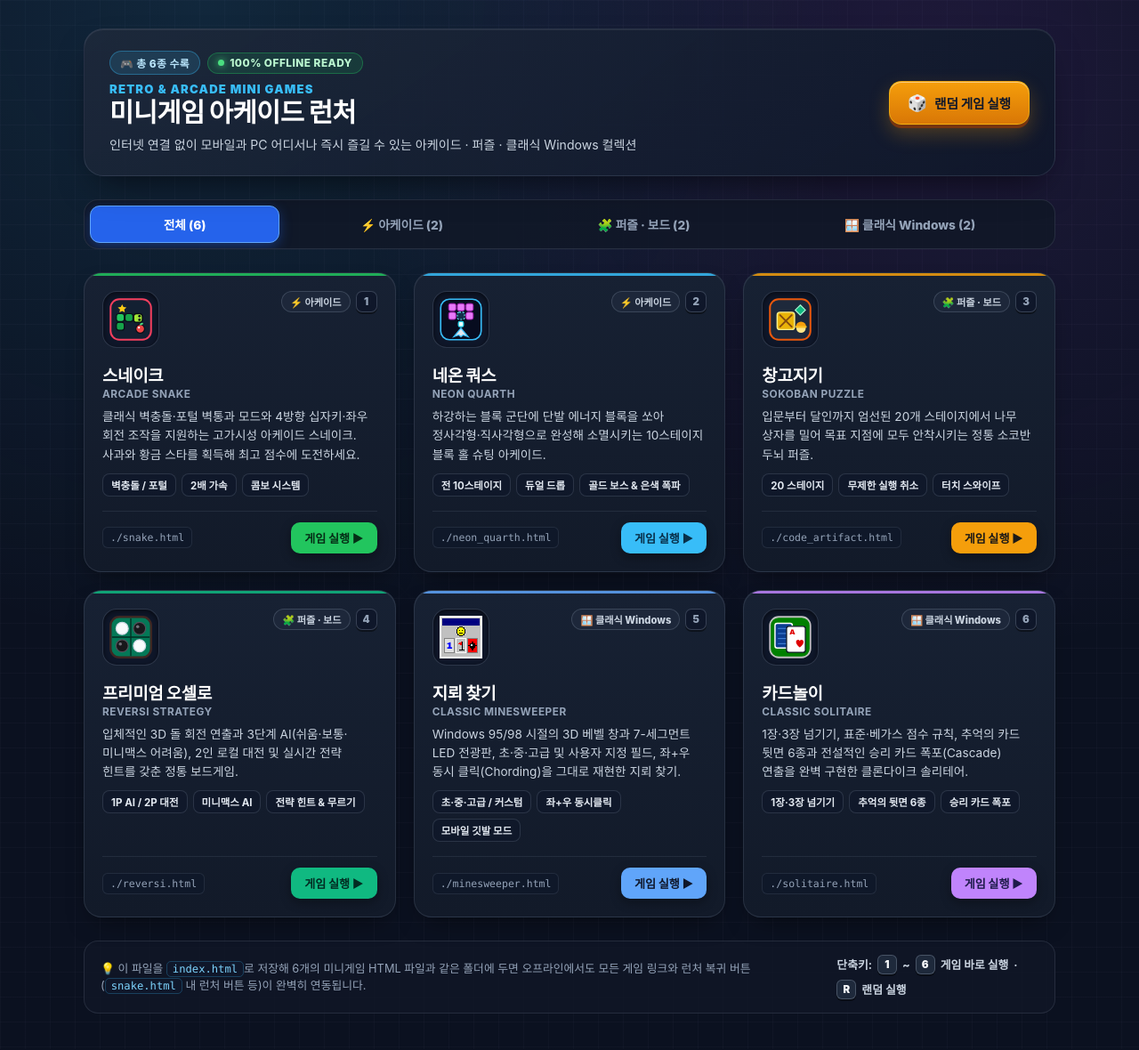
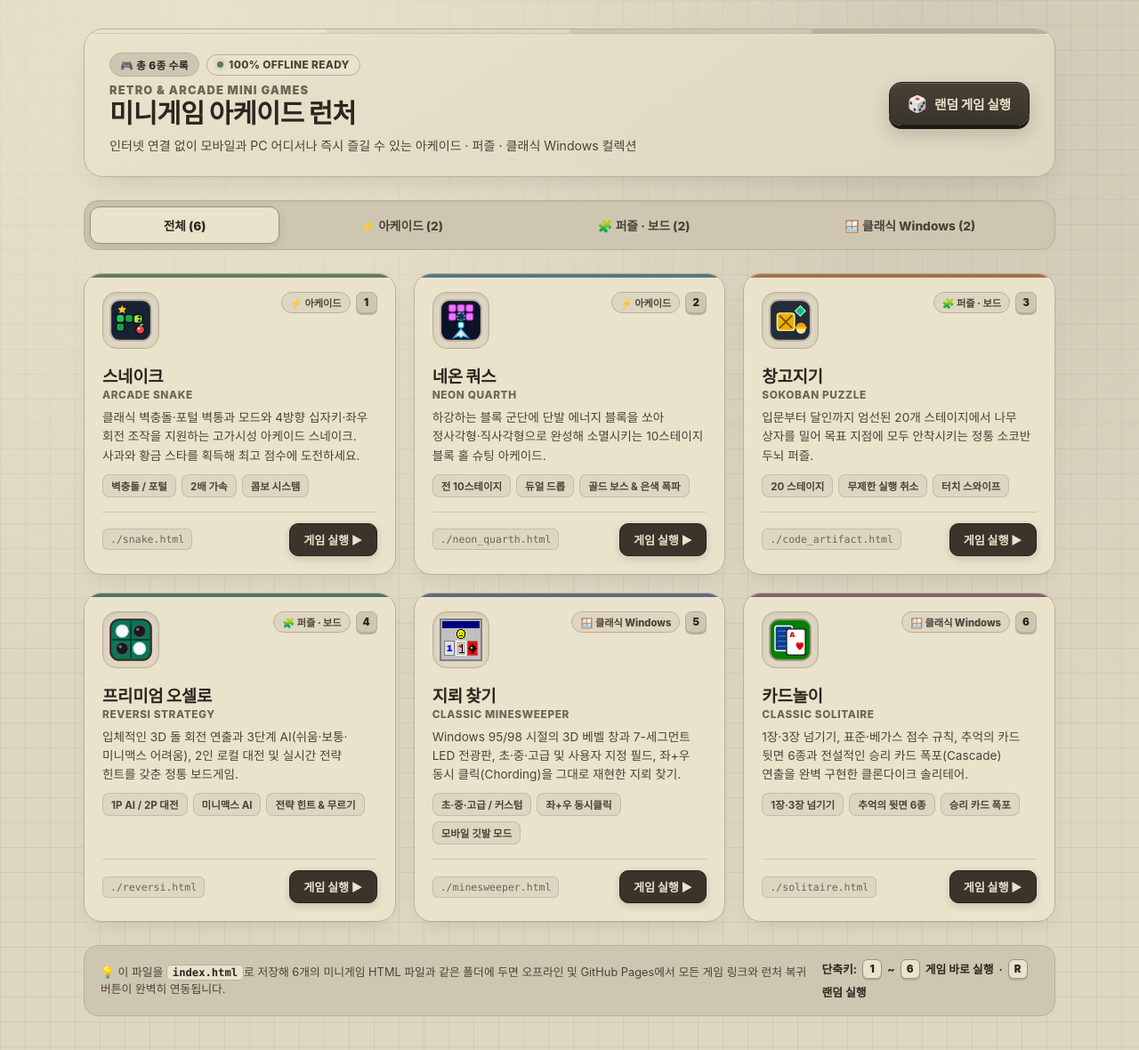
Before and after one commit to codesamchon/minigames, a plain HTML site: page index.html in a window 1280 px wide. Shown: the whole page at 89% size. Drawn offline with Linux system fonts and the light colour scheme.

Commit message:
Add files via upload

```diff
--- a/index.html
+++ b/index.html
@@ -5,33 +5,32 @@
   <meta name="viewport" content="width=device-width, initial-scale=1.0, viewport-fit=cover" />
   <meta name="mobile-web-app-capable" content="yes" />
   <meta name="apple-mobile-web-app-capable" content="yes" />
-  <meta name="apple-mobile-web-app-status-bar-style" content="black-translucent" />
-  <meta name="theme-color" content="#0b1120" />
+  <meta name="apple-mobile-web-app-status-bar-style" content="default" />
+  <meta name="theme-color" content="#DED6C1" />
   <title>RETRO &amp; ARCADE MINI GAMES - 미니게임 아케이드 런처</title>
 
   <!-- 외부 CDN 없이 100% 오프라인에서 즉시 동작하는 자체 스타일시트 -->
   <style>
     /* =========================================================================
-       1. 디자인 토큰 & 다크 슬레이트 아케이드 테마 변수
+       1. 디자인 토큰 & 웜 뉴트럴 샌드(Color Hunt Palette) 테마 변수
+          Palette: #EBE2CC · #DED6C1 · #CFC6B1 · #B7B09E
        ========================================================================= */
     :root {
-      --bg-deep: #0b1120;
-      --bg-surface: #111827;
-      --bg-card: #172133;
-      --bg-card-hover: #1e293b;
-      --bg-elevated: #243247;
-      --border-subtle: rgba(148, 163, 184, 0.16);
-      --border-strong: rgba(148, 163, 184, 0.32);
+      /* 핵심 4색 팔레트 */
+      --pal-cream: #EBE2CC;   /* 1단계: 가장 밝은 웜 크림 (카드 & 메인 서피스) */
+      --pal-linen: #DED6C1;   /* 2단계: 소프트 리넨 베이지 (배경 & 내부 웰) */
+      --pal-stone: #CFC6B1;   /* 3단계: 뮤트 스톤 그레이지 (보조 바 & 태그/호버) */
+      --pal-taupe: #B7B09E;   /* 4단계: 딥 토프 (보더, 입체 베벨, 포인트 구조물) */
 
-      --text-primary: #f8fafc;
-      --text-secondary: #cbd5e1;
-      --text-muted: #94a3b8;
+      /* 가독성을 위한 웜 차콜/에스프레소 텍스트 및 딥 포인트 */
+      --ink-strong: #2B261F;
+      --ink-body: #4A4338;
+      --ink-muted: #6E6557;
+      --ink-cta: #3A342B;
+      --ink-cta-hover: #24201A;
 
-      --accent-cyan: #38bdf8;
-      --accent-emerald: #22c55e;
-      --accent-amber: #f59e0b;
-      --accent-violet: #a855f7;
-      --accent-rose: #fb7185;
+      --border-subtle: rgba(183, 176, 158, 0.65);
+      --border-strong: #9A917E;
 
       --safe-top: env(safe-area-inset-top, 0px);
       --safe-bottom: env(safe-area-inset-bottom, 0px);
@@ -51,8 +50,8 @@
 
     html {
       scroll-behavior: smooth;
-      background-color: var(--bg-deep);
-      color: var(--text-primary);
+      background-color: var(--pal-linen);
+      color: var(--ink-strong);
       font-family: var(--font-sans);
       -webkit-font-smoothing: antialiased;
     }
@@ -62,13 +61,13 @@
       min-height: 100dvh;
       display: flex;
       flex-direction: column;
-      background-color: var(--bg-deep);
-      /* 은은한 아케이드 그리드 및 상단 네온 글로우 배경 */
+      background-color: var(--pal-linen);
+      /* 팔레트 4색이 어우러지는 은은한 그리드 및 상단 크림 광원 배경 */
       background-image:
-        radial-gradient(circle at 18% 0%, rgba(56, 189, 248, 0.13) 0%, transparent 46%),
-        radial-gradient(circle at 82% 6%, rgba(168, 85, 247, 0.12) 0%, transparent 44%),
-        linear-gradient(rgba(148, 163, 184, 0.035) 1px, transparent 1px),
-        linear-gradient(90deg, rgba(148, 163, 184, 0.035) 1px, transparent 1px);
+        radial-gradient(circle at 18% 0%, rgba(235, 226, 204, 0.85) 0%, transparent 50%),
+        radial-gradient(circle at 85% 12%, rgba(183, 176, 158, 0.35) 0%, transparent 46%),
+        linear-gradient(rgba(183, 176, 158, 0.28) 1px, transparent 1px),
+        linear-gradient(90deg, rgba(183, 176, 158, 0.28) 1px, transparent 1px);
       background-size: 100% 100%, 100% 100%, 28px 28px, 28px 28px;
       padding-top: var(--safe-top);
       padding-bottom: var(--safe-bottom);
@@ -97,16 +96,16 @@
     }
 
     /* =========================================================================
-       2. 상단 헤더 영역 (타이틀, 6종 수록 배지, 랜덤 실행 버튼)
+       2. 상단 헤더 영역 (타이틀, 6종 수록 배지, 팔레트 스트립, 랜덤 실행 버튼)
        ========================================================================= */
     .hero-header {
-      background: linear-gradient(145deg, rgba(30, 41, 59, 0.86), rgba(15, 23, 42, 0.92));
-      border: 1px solid var(--border-subtle);
+      background: linear-gradient(145deg, var(--pal-cream) 0%, var(--pal-linen) 100%);
+      border: 1.5px solid var(--pal-taupe);
       border-radius: 22px;
       padding: 20px 20px;
       box-shadow:
-        0 18px 40px -16px rgba(0, 0, 0, 0.65),
-        inset 0 1px 0 rgba(255, 255, 255, 0.07);
+        0 14px 30px -14px rgba(58, 52, 43, 0.18),
+        inset 0 1px 0 rgba(255, 255, 255, 0.65);
       display: flex;
       flex-direction: column;
       gap: 16px;
@@ -114,12 +113,30 @@
       overflow: hidden;
     }
 
+    /* 상단 4색 팔레트 시그니처 바 */
+    .hero-header::before {
+      content: "";
+      position: absolute;
+      top: 0;
+      left: 0;
+      right: 0;
+      height: 5px;
+      background: linear-gradient(
+        90deg,
+        #EBE2CC 0%, #EBE2CC 25%,
+        #DED6C1 25%, #DED6C1 50%,
+        #CFC6B1 50%, #CFC6B1 75%,
+        #B7B09E 75%, #B7B09E 100%
+      );
+      border-bottom: 1px solid rgba(183, 176, 158, 0.45);
+    }
+
     @media (min-width: 768px) {
       .hero-header {
         flex-direction: row;
         align-items: center;
         justify-content: space-between;
-        padding: 24px 28px;
+        padding: 26px 28px 24px;
       }
     }
 
@@ -144,31 +161,31 @@
       border-radius: 999px;
       font-size: 0.74rem;
       font-weight: 800;
-      letter-spacing: 0.04em;
-      background: rgba(56, 189, 248, 0.14);
-      border: 1px solid rgba(56, 189, 248, 0.36);
-      color: #bae6fd;
+      letter-spacing: 0.03em;
+      background: var(--pal-stone);
+      border: 1px solid var(--pal-taupe);
+      color: var(--ink-strong);
     }
 
     .status-pill.offline {
-      background: rgba(34, 197, 94, 0.14);
-      border-color: rgba(34, 197, 94, 0.36);
-      color: #bbf7d0;
+      background: var(--pal-cream);
+      border-color: var(--pal-taupe);
+      color: var(--ink-body);
     }
 
     .status-dot {
       width: 7px;
       height: 7px;
       border-radius: 50%;
-      background: #4ade80;
-      box-shadow: 0 0 8px #4ade80;
+      background: #5B7B57;
+      box-shadow: 0 0 6px rgba(91, 123, 87, 0.55);
     }
 
     .hero-eyebrow {
-      font-size: 0.82rem;
+      font-size: 0.8rem;
       font-weight: 900;
       letter-spacing: 0.09em;
-      color: var(--accent-cyan);
+      color: var(--ink-muted);
       text-transform: uppercase;
     }
 
@@ -177,16 +194,16 @@
       font-weight: 900;
       letter-spacing: -0.02em;
       line-height: 1.22;
-      color: #ffffff;
+      color: var(--ink-strong);
     }
 
     .hero-sub {
       font-size: 0.88rem;
-      color: var(--text-secondary);
+      color: var(--ink-body);
       line-height: 1.5;
     }
 
-    /* 랜덤 게임 실행 버튼 */
+    /* 랜덤 게임 실행 버튼 (레트로 키캡 입체감) */
     .hero-actions {
       display: flex;
       align-items: center;
@@ -198,9 +215,9 @@
       width: 100%;
       padding: 13px 20px;
       border-radius: 14px;
-      border: 1px solid rgba(250, 204, 21, 0.5);
-      background: linear-gradient(180deg, #f59e0b 0%, #d97706 100%);
-      color: #0f172a;
+      border: 1.5px solid var(--ink-cta-hover);
+      background: linear-gradient(180deg, #474035 0%, var(--ink-cta) 100%);
+      color: var(--pal-cream);
       font-family: inherit;
       font-size: 0.92rem;
       font-weight: 900;
@@ -211,9 +228,9 @@
       justify-content: center;
       gap: 8px;
       box-shadow:
-        0 4px 0 #78350f,
-        0 10px 22px rgba(245, 158, 11, 0.28),
-        inset 0 1px 0 rgba(255, 255, 255, 0.45);
+        0 4px 0 #1E1B16,
+        0 10px 20px rgba(43, 38, 31, 0.2),
+        inset 0 1px 0 rgba(235, 226, 204, 0.22);
       transition: transform 0.1s ease, filter 0.15s ease, box-shadow 0.1s ease;
     }
 
@@ -224,14 +241,14 @@
     }
 
     .random-btn:hover {
-      filter: brightness(1.07);
+      filter: brightness(1.08);
     }
 
     .random-btn:active {
       transform: translateY(3px);
       box-shadow:
-        0 1px 0 #78350f,
-        0 4px 10px rgba(245, 158, 11, 0.25);
+        0 1px 0 #1E1B16,
+        0 4px 10px rgba(43, 38, 31, 0.18);
     }
 
     .dice-icon {
@@ -254,9 +271,10 @@
       gap: 8px;
       overflow-x: auto;
       padding: 6px;
-      background: rgba(17, 24, 39, 0.85);
-      border: 1px solid var(--border-subtle);
+      background: var(--pal-stone);
+      border: 1.5px solid var(--pal-taupe);
       border-radius: 16px;
+      box-shadow: inset 0 1px 3px rgba(58, 52, 43, 0.08);
       scrollbar-width: none;
     }
 
@@ -270,7 +288,7 @@
       border-radius: 11px;
       border: 1px solid transparent;
       background: transparent;
-      color: var(--text-muted);
+      color: var(--ink-body);
       font-family: inherit;
       font-size: 0.86rem;
       font-weight: 800;
@@ -284,15 +302,15 @@
     }
 
     .filter-tab:hover {
-      color: var(--text-primary);
-      background: rgba(51, 65, 85, 0.42);
+      color: var(--ink-strong);
+      background: rgba(235, 226, 204, 0.65);
     }
 
     .filter-tab.active {
-      background: #2563eb;
-      border-color: #60a5fa;
-      color: #ffffff;
-      box-shadow: 0 4px 14px rgba(37, 99, 235, 0.38);
+      background: var(--pal-cream);
+      border-color: var(--border-strong);
+      color: var(--ink-strong);
+      box-shadow: 0 3px 10px rgba(58, 52, 43, 0.12);
     }
 
     /* =========================================================================
@@ -327,13 +345,13 @@
       gap: 16px;
       text-decoration: none;
       color: inherit;
-      background: linear-gradient(180deg, var(--bg-card) 0%, #121a29 100%);
-      border: 1px solid var(--border-subtle);
+      background: var(--pal-cream);
+      border: 1.5px solid var(--pal-taupe);
       border-radius: 20px;
       padding: 20px;
       box-shadow:
-        0 12px 28px -12px rgba(0, 0, 0, 0.6),
-        inset 0 1px 0 rgba(255, 255, 255, 0.05);
+        0 10px 24px -12px rgba(58, 52, 43, 0.18),
+        inset 0 1px 0 rgba(255, 255, 255, 0.65);
       transition:
         transform 0.2s cubic-bezier(0.16, 1, 0.3, 1),
         border-color 0.2s ease,
@@ -343,27 +361,27 @@
       overflow: hidden;
     }
 
-    /* 카드 상단 테마 컬러 액센트 라인 */
+    /* 카드 상단 차분한 테마 컬러 액센트 라인 */
     .game-card::before {
       content: "";
       position: absolute;
       top: 0;
       left: 0;
       right: 0;
-      height: 3px;
-      background: var(--card-accent, #38bdf8);
-      opacity: 0.85;
+      height: 4px;
+      background: var(--card-accent, var(--pal-taupe));
+      opacity: 0.9;
       transition: height 0.2s ease, opacity 0.2s ease;
     }
 
     .game-card:hover,
     .game-card:focus-visible {
       transform: translateY(-4px);
-      background: linear-gradient(180deg, var(--bg-card-hover) 0%, #162033 100%);
+      background: linear-gradient(180deg, #F2EAD7 0%, var(--pal-cream) 100%);
       border-color: var(--card-accent, var(--border-strong));
       box-shadow:
-        0 20px 36px -14px rgba(0, 0, 0, 0.72),
-        0 0 0 1px rgba(255, 255, 255, 0.06);
+        0 18px 32px -14px rgba(58, 52, 43, 0.26),
+        0 0 0 1px rgba(154, 145, 126, 0.28);
       outline: none;
     }
 
@@ -373,8 +391,8 @@
 
     /* 랜덤 선택 시 강조 효과 */
     .game-card.spotlight {
-      border-color: #facc15 !important;
-      box-shadow: 0 0 0 3px rgba(250, 204, 21, 0.6), 0 20px 40px rgba(0, 0, 0, 0.8) !important;
+      border-color: var(--ink-strong) !important;
+      box-shadow: 0 0 0 3px var(--pal-taupe), 0 18px 36px rgba(43, 38, 31, 0.28) !important;
       transform: translateY(-5px) scale(1.015);
     }
 
@@ -410,13 +428,13 @@
       width: 64px;
       height: 64px;
       border-radius: 16px;
-      background: #0f172a;
-      border: 1px solid rgba(148, 163, 184, 0.22);
+      background: var(--pal-linen);
+      border: 1.5px solid var(--pal-taupe);
       display: flex;
       align-items: center;
       justify-content: center;
       flex-shrink: 0;
-      box-shadow: inset 0 2px 6px rgba(0, 0, 0, 0.55);
+      box-shadow: inset 0 2px 4px rgba(58, 52, 43, 0.1);
       overflow: hidden;
     }
 
@@ -444,24 +462,24 @@
       border-radius: 999px;
       font-size: 0.7rem;
       font-weight: 800;
-      background: rgba(30, 41, 59, 0.9);
-      border: 1px solid rgba(148, 163, 184, 0.25);
-      color: var(--text-secondary);
+      background: var(--pal-linen);
+      border: 1px solid var(--pal-taupe);
+      color: var(--ink-body);
     }
 
     .key-badge {
       width: 24px;
       height: 24px;
       border-radius: 7px;
-      background: #0f172a;
-      border: 1px solid rgba(148, 163, 184, 0.3);
-      color: var(--text-muted);
+      background: var(--pal-stone);
+      border: 1px solid var(--pal-taupe);
+      color: var(--ink-strong);
       font-size: 0.72rem;
       font-weight: 900;
       display: inline-flex;
       align-items: center;
       justify-content: center;
-      box-shadow: 0 2px 0 rgba(0, 0, 0, 0.45);
+      box-shadow: 0 2px 0 var(--pal-taupe);
     }
 
     /* 로컬 기록 배지 (스네이크 최고점수, 소코반 클리어 수 등) */
@@ -473,15 +491,15 @@
       border-radius: 999px;
       font-size: 0.71rem;
       font-weight: 800;
-      background: rgba(250, 204, 21, 0.15);
-      border: 1px solid rgba(250, 204, 21, 0.42);
-      color: #fef08a;
+      background: var(--pal-stone);
+      border: 1px solid var(--border-strong);
+      color: var(--ink-strong);
     }
 
     .record-badge.cleared {
-      background: rgba(34, 197, 94, 0.15);
-      border-color: rgba(34, 197, 94, 0.42);
-      color: #bbf7d0;
+      background: rgba(91, 123, 87, 0.15);
+      border-color: rgba(91, 123, 87, 0.45);
+      color: #354D32;
     }
 
     .record-badge.visible {
@@ -505,21 +523,21 @@
     .card-title {
       font-size: 1.18rem;
       font-weight: 900;
-      color: #ffffff;
+      color: var(--ink-strong);
       letter-spacing: -0.015em;
     }
 
     .card-subtitle {
       font-size: 0.74rem;
-      font-weight: 700;
-      letter-spacing: 0.04em;
-      color: var(--text-muted);
+      font-weight: 800;
+      letter-spacing: 0.05em;
+      color: var(--ink-muted);
     }
 
     .card-desc {
       font-size: 0.85rem;
       line-height: 1.56;
-      color: var(--text-secondary);
+      color: var(--ink-body);
       word-break: keep-all;
     }
 
@@ -536,9 +554,9 @@
       border-radius: 8px;
       font-size: 0.72rem;
       font-weight: 700;
-      background: rgba(15, 23, 42, 0.75);
-      border: 1px solid rgba(148, 163, 184, 0.2);
-      color: #e2e8f0;
+      background: var(--pal-linen);
+      border: 1px solid var(--border-subtle);
+      color: var(--ink-body);
     }
 
     /* 카드 하단: 파일 경로 표시 + 게임 실행 CTA 버튼 */
@@ -548,17 +566,17 @@
       justify-content: space-between;
       gap: 10px;
       padding-top: 12px;
-      border-top: 1px solid rgba(148, 163, 184, 0.12);
+      border-top: 1px solid rgba(183, 176, 158, 0.55);
     }
 
     .file-label {
       font-family: ui-monospace, SFMono-Regular, Menlo, Monaco, Consolas, monospace;
       font-size: 0.72rem;
-      color: var(--text-muted);
-      background: rgba(15, 23, 42, 0.65);
+      color: var(--ink-muted);
+      background: var(--pal-linen);
       padding: 4px 8px;
       border-radius: 6px;
-      border: 1px solid rgba(148, 163, 184, 0.14);
+      border: 1px solid var(--border-subtle);
     }
 
     .play-cta {
@@ -570,14 +588,17 @@
       border-radius: 10px;
       font-size: 0.82rem;
       font-weight: 900;
-      background: var(--card-accent, #2563eb);
-      color: var(--cta-text, #0b1120);
-      box-shadow: 0 4px 12px rgba(0, 0, 0, 0.35);
-      transition: transform 0.15s ease, filter 0.15s ease;
+      background: var(--ink-cta);
+      color: var(--pal-cream);
+      border: 1px solid var(--ink-cta-hover);
+      box-shadow: 0 3px 8px rgba(43, 38, 31, 0.18);
+      transition: transform 0.15s ease, background 0.15s ease;
     }
 
     .game-card:hover .play-cta {
-      filter: brightness(1.1);
+      background: var(--card-accent, var(--ink-cta-hover));
+      color: #FAF6EC;
+      border-color: transparent;
       transform: translateX(2px);
     }
 
@@ -585,15 +606,15 @@
        5. 하단 안내 푸터
        ========================================================================= */
     .launcher-footer {
-      background: rgba(17, 24, 39, 0.78);
-      border: 1px solid var(--border-subtle);
+      background: var(--pal-stone);
+      border: 1.5px solid var(--pal-taupe);
       border-radius: 16px;
       padding: 15px 18px;
       display: flex;
       flex-direction: column;
       gap: 8px;
       font-size: 0.8rem;
-      color: var(--text-muted);
+      color: var(--ink-body);
       line-height: 1.55;
     }
 
@@ -607,18 +628,19 @@
     }
 
     .footer-guide strong {
-      color: var(--text-primary);
+      color: var(--ink-strong);
       font-weight: 800;
     }
 
     .footer-code {
       font-family: ui-monospace, SFMono-Regular, Menlo, Consolas, monospace;
-      background: #0f172a;
-      color: #7dd3fc;
+      background: var(--pal-cream);
+      color: var(--ink-strong);
       padding: 1px 6px;
       border-radius: 5px;
-      border: 1px solid rgba(56, 189, 248, 0.25);
+      border: 1px solid var(--pal-taupe);
       font-size: 0.76rem;
+      font-weight: 700;
     }
 
     .shortcut-hint {
@@ -627,7 +649,7 @@
       flex-wrap: wrap;
       gap: 6px;
       white-space: nowrap;
-      color: var(--text-secondary);
+      color: var(--ink-strong);
       font-weight: 700;
     }
 
@@ -639,12 +661,12 @@
       height: 22px;
       padding: 0 6px;
       border-radius: 6px;
-      background: #1e293b;
-      border: 1px solid rgba(148, 163, 184, 0.35);
-      box-shadow: 0 2px 0 #090d16;
+      background: var(--pal-cream);
+      border: 1px solid var(--border-strong);
+      box-shadow: 0 2px 0 var(--pal-taupe);
       font-size: 0.72rem;
       font-weight: 900;
-      color: #f8fafc;
+      color: var(--ink-strong);
     }
   </style>
 </head>
@@ -708,13 +730,13 @@
          class="game-card"
          data-category="arcade"
          data-index="1"
-         style="--card-accent: #22c55e; --cta-text: #052e16;"
+         style="--card-accent: #52734D;"
          aria-label="1번 게임: 스네이크 (Arcade Snake) 실행">
         <div class="card-top">
           <div class="icon-box" aria-hidden="true">
             <!-- 맞춤형 스네이크 & 사과 & 골든스타 SVG 일러스트 -->
             <svg viewBox="0 0 64 64" fill="none">
-              <rect x="4" y="4" width="56" height="56" rx="12" fill="#132032" stroke="#f43f5e" stroke-width="2.5"/>
+              <rect x="4" y="4" width="56" height="56" rx="12" fill="#182232" stroke="#B7B09E" stroke-width="2.2"/>
               <!-- 스네이크 몸통 및 머리 -->
               <rect x="12" y="36" width="11" height="11" rx="3.5" fill="#16a34a" stroke="#090d16" stroke-width="1.5"/>
               <rect x="12" y="24" width="11" height="11" rx="3.5" fill="#22c55e" stroke="#090d16" stroke-width="1.5"/>
@@ -765,13 +787,13 @@
          class="game-card"
          data-category="arcade"
          data-index="2"
-         style="--card-accent: #38bdf8; --cta-text: #082f49;"
+         style="--card-accent: #4A6B78;"
          aria-label="2번 게임: 네온 쿼스 (NEON QUARTH) 실행">
         <div class="card-top">
           <div class="icon-box" aria-hidden="true">
             <!-- 맞춤형 네온 쿼스 블록 홀 & 스타파이터 SVG 일러스트 -->
             <svg viewBox="0 0 64 64" fill="none">
-              <rect x="4" y="4" width="56" height="56" rx="12" fill="#070c1f" stroke="#38bdf8" stroke-width="2"/>
+              <rect x="4" y="4" width="56" height="56" rx="12" fill="#0c1326" stroke="#B7B09E" stroke-width="2.2"/>
               <!-- 상단 하강 도형 (빈 홈 포함) -->
               <rect x="15" y="10" width="10" height="10" rx="2.5" fill="#e879f9" stroke="#a21caf" stroke-width="1.2"/>
               <rect x="27" y="10" width="10" height="10" rx="2.5" fill="#e879f9" stroke="#a21caf" stroke-width="1.2"/>
@@ -819,13 +841,13 @@
          class="game-card"
          data-category="puzzle"
          data-index="3"
-         style="--card-accent: #f59e0b; --cta-text: #1c1917;"
+         style="--card-accent: #9C6639;"
          aria-label="3번 게임: 창고지기 (소코반 퍼즐) 실행">
         <div class="card-top">
           <div class="icon-box" aria-hidden="true">
             <!-- 맞춤형 소코반 나무 상자 & 적벽돌 & 초록 목표점 SVG 일러스트 -->
             <svg viewBox="0 0 64 64" fill="none">
-              <rect x="4" y="4" width="56" height="56" rx="12" fill="#1e293b" stroke="#ea580c" stroke-width="2.5"/>
+              <rect x="4" y="4" width="56" height="56" rx="12" fill="#242c38" stroke="#B7B09E" stroke-width="2.2"/>
               <!-- 우상단 초록 목표 다이아몬드 -->
               <polygon points="46,12 53,19 46,26 39,19" fill="#10b981" stroke="#a7f3d0" stroke-width="1.5"/>
               <!-- 황금빛 나무 상자 -->
@@ -872,13 +894,13 @@
          class="game-card"
          data-category="puzzle"
          data-index="4"
-         style="--card-accent: #10b981; --cta-text: #022c22;"
+         style="--card-accent: #3F6A58;"
          aria-label="4번 게임: 프리미엄 오셀로 (Reversi) 실행">
         <div class="card-top">
           <div class="icon-box" aria-hidden="true">
             <!-- 맞춤형 오셀로 그린 보드 & 흑백 3D 디스크 SVG 일러스트 -->
             <svg viewBox="0 0 64 64" fill="none">
-              <rect x="4" y="4" width="56" height="56" rx="12" fill="#047857" stroke="#3e2723" stroke-width="3"/>
+              <rect x="4" y="4" width="56" height="56" rx="12" fill="#047857" stroke="#3e2723" stroke-width="2.6"/>
               <line x1="32" y1="6" x2="32" y2="58" stroke="#022c22" stroke-width="1.6"/>
               <line x1="6" y1="32" x2="58" y2="32" stroke="#022c22" stroke-width="1.6"/>
               <!-- 백돌 2개 -->
@@ -925,13 +947,13 @@
          class="game-card"
          data-category="classic"
          data-index="5"
-         style="--card-accent: #60a5fa; --cta-text: #0f172a;"
+         style="--card-accent: #4E5E75;"
          aria-label="5번 게임: 지뢰 찾기 (Classic Minesweeper) 실행">
         <div class="card-top">
           <div class="icon-box" aria-hidden="true">
             <!-- 맞춤형 클래식 윈도우 지뢰 찾기 베벨 & 스마일 & 깃발/지뢰 SVG 일러스트 -->
             <svg viewBox="0 0 64 64" fill="none" shape-rendering="crispEdges">
-              <rect x="4" y="4" width="56" height="56" fill="#c0c0c0" stroke="#ffffff" stroke-width="2"/>
+              <rect x="4" y="4" width="56" height="56" fill="#c0c0c0" stroke="#808080" stroke-width="2"/>
               <rect x="6" y="6" width="52" height="10" fill="#000080"/>
               <!-- 노란 스마일 -->
               <circle cx="32" cy="24" r="6" fill="#ffff00" stroke="#000000" stroke-width="1.3"/>
@@ -986,13 +1008,13 @@
          class="game-card"
          data-category="classic"
          data-index="6"
-         style="--card-accent: #c084fc; --cta-text: #1e1b4b;"
+         style="--card-accent: #765864;"
          aria-label="6번 게임: 카드놀이 (Classic Solitaire) 실행">
         <div class="card-top">
           <div class="icon-box" aria-hidden="true">
             <!-- 맞춤형 클래식 솔리테어 플레잉 카드 & 초록 테이블 SVG 일러스트 -->
             <svg viewBox="0 0 64 64" fill="none">
-              <rect x="4" y="4" width="56" height="56" rx="12" fill="#008000" stroke="#c0c0c0" stroke-width="2.2"/>
+              <rect x="4" y="4" width="56" height="56" rx="12" fill="#008000" stroke="#9A917E" stroke-width="2.2"/>
               <!-- 뒷면 파란 체크 카드 -->
               <rect x="11" y="13" width="24" height="34" rx="3" fill="#0b3d91" stroke="#ffffff" stroke-width="1.8"/>
               <path d="M15 20 H31 M15 27 H31 M15 34 H31 M15 41 H31" stroke="#60a5fa" stroke-width="1.2" opacity="0.75"/>
@@ -1038,7 +1060,7 @@
          ===================================================================== -->
     <footer class="launcher-footer">
       <p class="footer-guide">
-        💡 이 파일을 <span class="footer-code">index.html</span>로 저장해 6개의 미니게임 HTML 파일과 같은 폴더에 두면 오프라인에서도 모든 게임 링크와 런처 복귀 버튼(<span class="footer-code">snake.html</span> 내 런처 버튼 등)이 완벽히 연동됩니다.
+        💡 이 파일을 <span class="footer-code">index.html</span>로 저장해 6개의 미니게임 HTML 파일과 같은 폴더에 두면 오프라인 및 GitHub Pages에서 모든 게임 링크와 런처 복귀 버튼이 완벽히 연동됩니다.
       </p>
       <div class="shortcut-hint" aria-label="키보드 단축키 안내">
         <span>단축키:</span>
@@ -1136,7 +1158,6 @@
 
           if (matches) {
             card.classList.remove('hidden-card');
-            // 순차적인 부드러운 등장 애니메이션 부여
             card.style.animationDelay = `${visibleOrder * 35}ms`;
             void card.offsetWidth;
             card.classList.add('fade-in');
```
